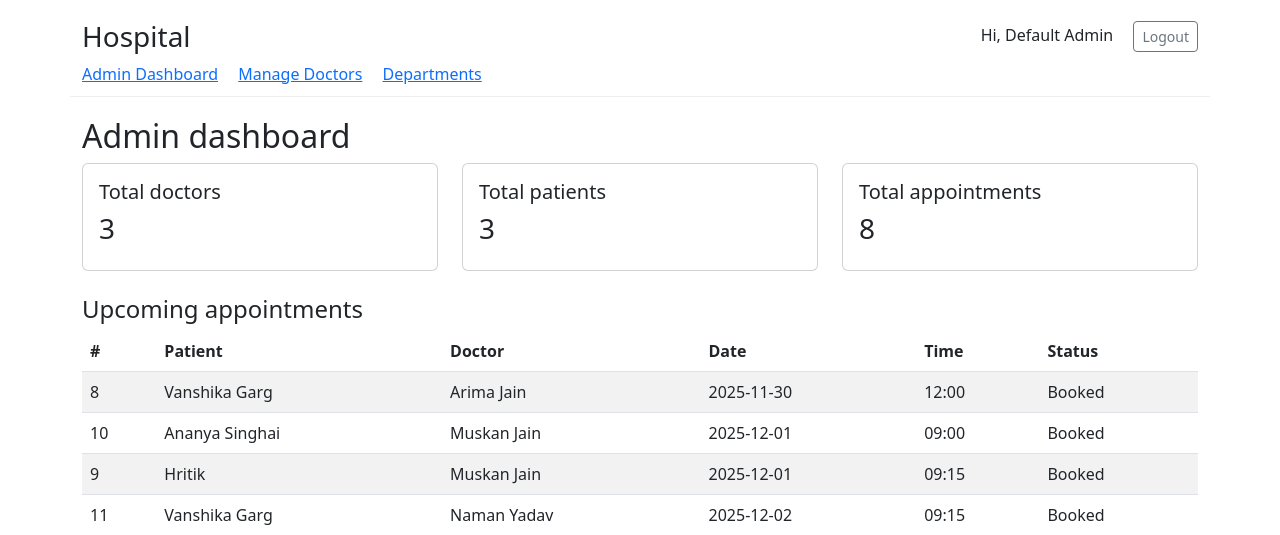
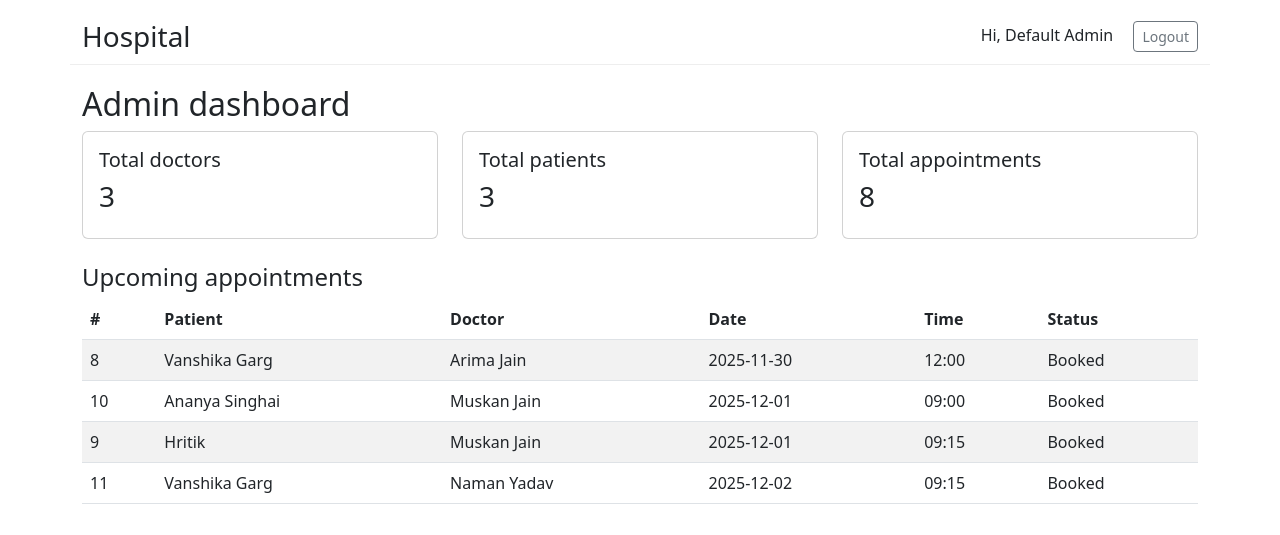
Before and after one commit to arimajain/Hospital-Management-App, a Flask app: page /admin/dashboard in a window 1280 px wide. Shown: the top 535 px of the page. Run offline with Flask 3, Linux system fonts and the light colour scheme; a user stored in the database is signed in; data comes from the database, SQL or seed files in the repository.

Commit message:
nav bar updated

```diff
--- a/hospital_management/templates/base.html
+++ b/hospital_management/templates/base.html
@@ -24,7 +24,7 @@
         </div>
       </div>
 
-      {% if session.get('role') == 'admin' %}
+      <!-- {% if session.get('role') == 'admin' %}
         <nav class="mt-2">
           <a href="{{ url_for('admin_dashboard') }}" class="me-3">Admin Dashboard</a>
           <a href="{{ url_for('manage_doctors') }}" class="me-3">Manage Doctors</a>
@@ -42,7 +42,7 @@
           <a href="{{ url_for('search_doctors') }}" class="me-3">Search Doctors</a>
           <a href="{{ url_for('patient_profile') }}" class="me-3">My Profile</a>
         </nav>
-      {% endif %}
+      {% endif %} -->
     </div>
 
     <main class="container">
```
